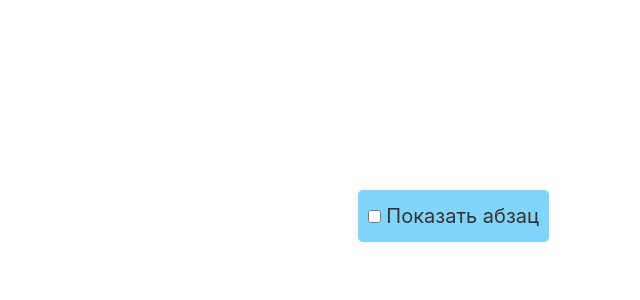
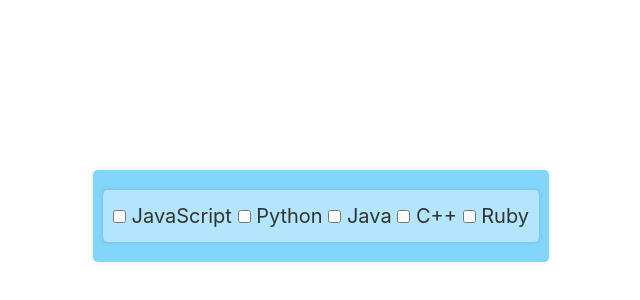
Before and after one commit to rayssssbush/vue_uch, a Vue app: page / in a window 1280 px wide. Shown: the part 184-484 px from the top of the page, without its empty margins (91-731 px from the left). Built offline with nearby package versions, Linux system fonts and the light colour scheme.

Commit message:
Задание 40

```diff
--- a/src/App.vue
+++ b/src/App.vue
@@ -5,11 +5,32 @@ import TheWelcome from './components/TheWelcome.vue'
 
 <template>
 	<div>
-		<!-- Чекбокс -->
-		<input type="checkbox" v-model="isChecked" /> Показать абзац
+		<!-- Чекбоксы для выбора языков -->
+		<div>
+			<label>
+				<input type="checkbox" value="JavaScript" v-model="languages" />
+				JavaScript
+			</label>
+			<label>
+				<input type="checkbox" value="Python" v-model="languages" /> Python
+			</label>
+			<label>
+				<input type="checkbox" value="Java" v-model="languages" /> Java
+			</label>
+			<label>
+				<input type="checkbox" value="C++" v-model="languages" /> C++
+			</label>
+			<label>
+				<input type="checkbox" value="Ruby" v-model="languages" /> Ruby
+			</label>
+		</div>
 
-		<!-- Абзац, который показывается или скрывается в зависимости от состояния чекбокса -->
-		<p v-if="isChecked">Этот абзац отображается, если чекбокс отмечен.</p>
+		<!-- Вывод выбранных языков в виде списка -->
+		<ul>
+			<li v-for="(language, index) in languages" :key="index">
+				{{ language }}
+			</li>
+		</ul>
 	</div>
 </template>
 
@@ -17,7 +38,7 @@ import TheWelcome from './components/TheWelcome.vue'
 export default {
 	data() {
 		return {
-			isChecked: false, // Состояние чекбокса
+			languages: [], // Массив для выбранных языков
 		}
 	},
 }
```
